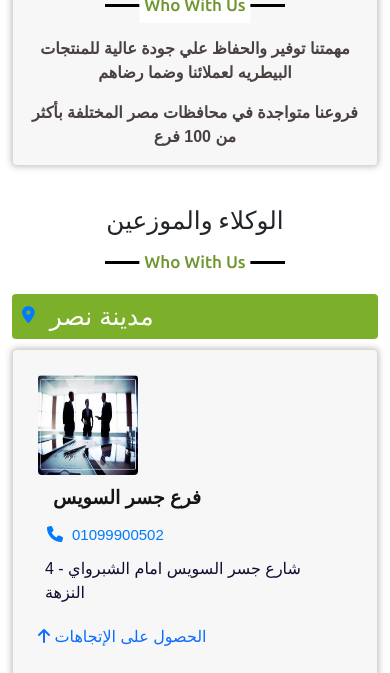
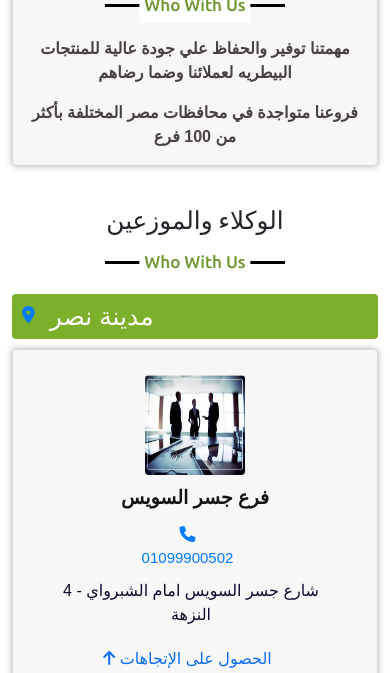
Before and after one commit to mahmoud-syam/A2vet, a plain HTML site: page branch.html in a window 390 px wide. Shown: the part 171-844 px from the top of the page. Drawn offline with nearby package versions, Linux system fonts and the light colour scheme.

Commit message:
Changes to be committed: modified:   css/branch.css

```diff
--- a/css/branch.css
+++ b/css/branch.css
@@ -623,9 +623,13 @@ footer span a:hover{
   border: 1px solid rgb(216, 217, 217);
   padding: 25px;
   display: block;
+  text-align: center;
   /* justify-content: space-between; */
   /* align-items: center; */
   box-shadow: rgb(0 0 0 / 30%) 0px 0px 7px 0px;
   border-radius: 0.25rem !important;
 }
+.allCards .content .details {
+  display: block;
 }
+}
```
